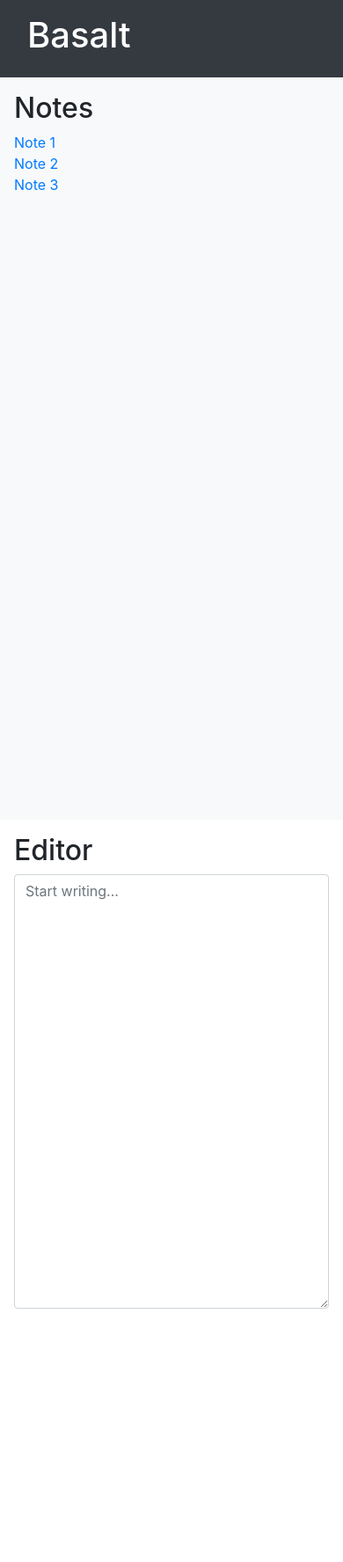
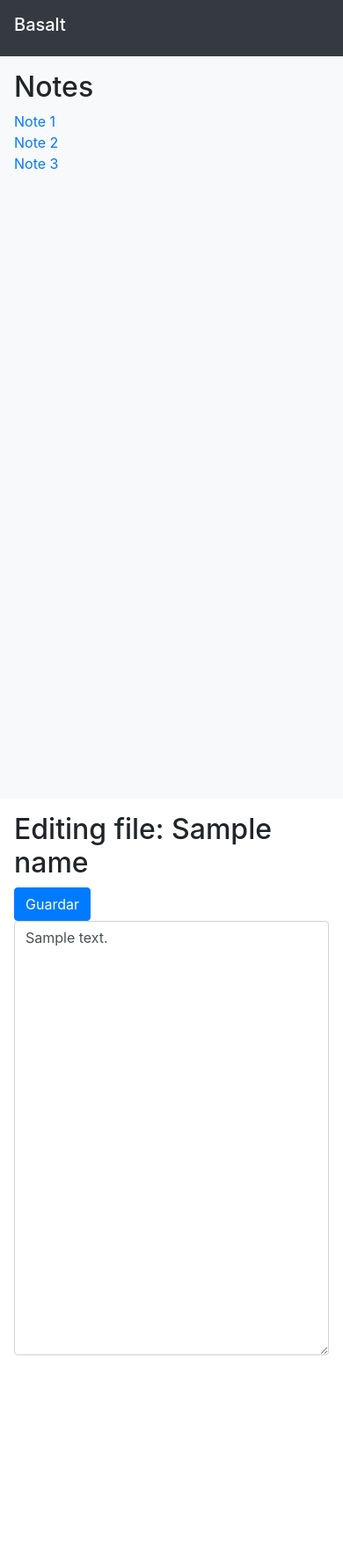
Before and after one commit to majiro-dev/Basalt, a Flask app: template templates/index.html in a window 390 px wide. Shown: the whole page at 88% size. After the commit the page ends 1752 px from the top, so only its background shows below. Run offline with Flask 3, Linux system fonts and the light colour scheme; the template is opened without the code that fills it: most values are stand-ins (such as "Sample title", 1, 10 or a date in 2020); data that the repository does not hold is empty; some libraries are stand-ins or nearby versions.

Commit message:
Ya crea archivos para las listas de tarear y guarda los cambios

```diff
--- a/app.py
+++ b/app.py
@@ -1,18 +1,135 @@
 
 from flask import Flask, render_template, request, redirect
+import os
+import sys
 
 app = Flask(__name__)
+folder_path = ''
+current_file = ''
 
 @app.route('/')
 def insertar_formulario():
-    return render_template('index.html')
+	try:
+		with open(folder_path + "/" + current_file , "r") as file:
+			content = file.read()
+			name = file.name
+	except FileNotFoundError:
+		content = ""
+		name = ""
+	return render_template('index.html', content=content, name=name)
 
-# gets all the files in the folder and adds them to the left column
-@app.route('/open_folder', methods=['POST'])
-def open_folder():
-	import os
-	files = os.listdir('static/files')
-	return render_template('index.html', files=files)
+@app.route('/open_file', methods=['GET'])
+def open_file():
+	global current_file
+	current_file = request.args.get("file")
+	print(current_file + " opened")
+	return redirect("/")
+
+# return the file paths from the files in the folder
+@app.route('/get_files')
+def get_files():
+	files = []
+	for file in os.listdir(folder_path):
+		if os.path.isfile(os.path.join(folder_path, file)):
+			files.append(file)
+	return files
+
+
+@app.route("/getText", methods=['POST'])
+def get_text():
+	text = request.form.get("text", "")
+	text = text.replace("\n", "")
+	with open(folder_path + "/" + current_file , "w") as file:
+		file.write(text)
+	return redirect("/")
+
+# ****** Tareas ********
+
+@app.route('/tasks')
+def tasks():
+    task_lists = get_task_lists()
+    tasks = []
+    if task_lists:
+        tasks = load_tasks(task_lists[0])
+    return render_template('tasks.html', tasks=tasks, task_lists=task_lists)
+
+@app.route('/add_task', methods=['POST'])
+def add_task():
+    task_name = request.form['task_name']
+    task_list_name = request.form['task_list_name']
+    tasks = load_tasks(task_list_name)
+    tasks.append({'id': len(tasks) + 1, 'name': task_name, 'completed': False})
+    save_tasks(task_list_name, tasks)
+    return redirect('/tasks')
+
+@app.route('/delete_task/<int:task_id>', methods=['POST'])
+def delete_task(task_id):
+    task_list_name = request.form['task_list_name']
+    tasks = load_tasks(task_list_name)
+    tasks = [task for task in tasks if task['id'] != task_id]
+    save_tasks(task_list_name, tasks)
+    return redirect('/tasks')
+
+@app.route('/toggle_task/<int:task_id>', methods=['POST'])
+def toggle_task(task_id):
+    task_list_name = request.form['task_list_name']
+    tasks = load_tasks(task_list_name)
+    for task in tasks:
+        if task['id'] == task_id:
+            task['completed'] = not task['completed']
+            break
+    save_tasks(task_list_name, tasks)
+    return redirect('/tasks')
+
+@app.route('/save_tasks/<task_list_name>', methods=['POST'])
+def save_tasks_route(task_list_name):
+    tasks = request.json['tasks']
+    save_tasks(task_list_name, tasks)
+    return jsonify({'status': 'success'})
+
+@app.route('/create_task_list', methods=['POST'])
+def create_task_list():
+    task_list_name = request.json['task_list_name']
+    if not os.path.exists('task_lists'):
+        os.makedirs('task_lists')
+    with open(f'task_lists/{task_list_name}.json', 'w') as f:
+        json.dump([], f)  # Inicializar el archivo con un array vacío
+    return jsonify({'status': 'success'})
+
+@app.route('/load_tasks/<task_list_name>', methods=['GET'])
+def load_tasks_route(task_list_name):
+    tasks = load_tasks(task_list_name)
+    return jsonify({'tasks': tasks})
+
+def get_task_lists():
+    if not os.path.exists('task_lists'):
+        return []
+    return [f.replace('.json', '') for f in os.listdir('task_lists') if f.endswith('.json')]
+
+def load_tasks(task_list_name):
+    if os.path.exists(f'task_lists/{task_list_name}.json'):
+        with open(f'task_lists/{task_list_name}.json', 'r') as f:
+            try:
+                return json.load(f)
+            except json.JSONDecodeError:
+                return []  # Retornar un array vacío si el archivo está vacío o no es un JSON válido
+    return []
+
+def save_tasks(task_list_name, tasks):
+    with open(f'task_lists/{task_list_name}.json', 'w') as f:
+        json.dump(tasks, f)
+
+
+# ***********************************************
 
 if __name__ == '__main__':
-	app.run(debug=True)
+	#get the path from the first argument
+	folder_path = sys.argv[1]
+	# current file is the first file in the folder or if it is empty, create a new file named "new_note.txt"
+	files = os.listdir(folder_path)
+	if len(files) > 0:
+		current_file = files[0]
+	else:
+		current_file = "new_note.txt"
+		with open(folder_path + "/" + current_file , "w") as file:
+			file.write("")
--- a/templates/index.html
+++ b/templates/index.html
@@ -6,24 +6,85 @@
 <title>Basalt</title>
 </head>
     <body>
+        <nav class="navbar navbar-expand-lg navbar-dark bg-dark">
+            <h1 class="navbar-brand" href="#">Basalt</h1>
+            <div class="collapse navbar-collapse" id="navbarNav">
+                <ul class="navbar-nav ml-auto">
+                    <li class="nav-item">
+                        <a class="nav-link" href="/">Notas</a>
+                    </li>
+                    <li class="nav-item">
+                        <a class="nav-link" href="/tasks">Tareas</a>
+                    </li>
+                </ul>
+            </div>
+        </nav>
         <div class="container-fluid">
-            <div id="header" class="row bg-dark text-white p-3">
-            <h1 class="col">Basalt</h1>
-            </div>
             <div class="row">
             <div id="sidebar" class="col-md-3 bg-light vh-100 p-3">
                 <h2>Notes</h2>
-                <ul class="list-unstyled">
+                <ul id = "notes_list" class="list-unstyled">
                 <li><a href="#">Note 1</a></li>
                 <li><a href="#">Note 2</a></li>
                 <li><a href="#">Note 3</a></li>
                 </ul>
             </div>
             <div id="editor" class="col-md-9 vh-100 p-3">
-                <h2>Editor</h2>
-                <textarea class="form-control" rows="20" placeholder="Start writing..."></textarea>
+                <h2>Editing file: {{name}} </h2>
+            <form action="/getText" method="post">
+                <button type="submit" class="btn btn-primary me-md-2"> Guardar</button>
+                <textarea name="text"  class="form-control" rows="20" placeholder="Start writing...">{{ content }}</textarea>
+            </form>
             </div>
             </div>
         </div>
     </body>
+
+    <script>
+        // populate the notes_list with links to the files found in the folder path
+        fetch('/get_files')
+        .then(response => {
+            if (!response.ok) {
+                throw new Error(`HTTP error! status: ${response.status}`);
+            }
+            return response.json();
+        })
+        .then(data => {
+            let notes_list = document.getElementById('notes_list');
+            notes_list.innerHTML = '';
+            data.forEach(file => {
+                let li = document.createElement('li');
+                let a = document.createElement('a');
+                a.href = '#';
+                a.innerText = file;
+                li.appendChild(a);
+                notes_list.appendChild(li);
+            });
+        })
+        .catch(error => {
+            console.error('Error fetching files:', error);
+        });
+
+        // event listener handler for each note link to /open_file
+        document.getElementById('notes_list').addEventListener('click', (event) => {
+            event.preventDefault();
+            let note = event.target.innerText;
+            fetch(`/open_file?file=${note}`)
+            .then(response => {
+                if (!response.ok) {
+                    throw new Error(`HTTP error! status: ${response.status}`);
+                }
+                window.location.reload();
+                return response.json();
+            })
+            .then(data => {
+                document.getElementById('editor').innerHTML = data;
+            })
+            .catch(error => {
+                console.error('Error opening file:', error);
+            });
+        });
+
+
+    </script>
 </html>
--- /dev/null
+++ b/vault/a.txt
@@ -0,0 +1 @@
+hola holita
--- /dev/null
+++ b/vault/b.txt
@@ -0,0 +1 @@
+hola holita
--- /dev/null
+++ b/vault/c.txt
@@ -0,0 +1 @@
+egwefgwefge
--- /dev/null
+++ b/vault/input1.txt
@@ -0,0 +1 @@
+asfdasdfas
```
Also changed, not shown: templates/tasks.html (added, +141 -0 lines).
